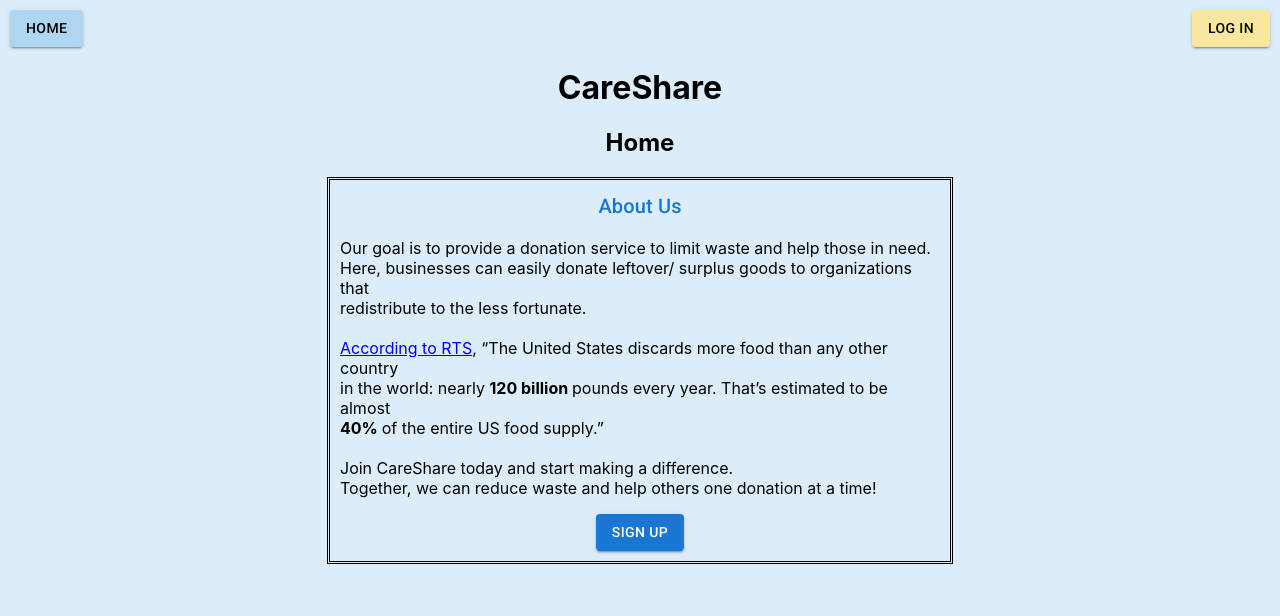
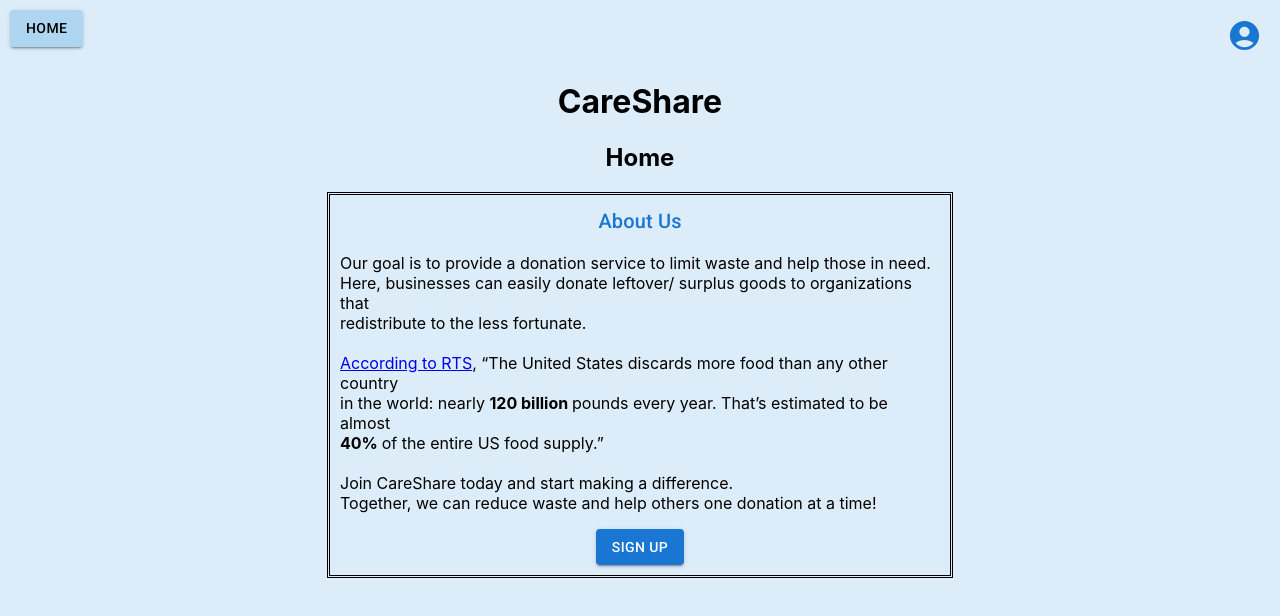
Before and after one commit to marytriny/care-share, a React (Create React App) app: page / in a window 1280 px wide. Shown: the top 616 px of the page. Built offline with nearby package versions, Linux system fonts and the light colour scheme; what react-imask would draw is missing.

Commit message:
added account icon

```diff
--- a/src/App.js
+++ b/src/App.js
@@ -11,17 +11,16 @@ import 'react-toastify/dist/ReactToastify.css';
 import { APP_ROUTE } from './utils/constants';
 import { theme } from './utils/theme';
 import { useUser } from './utils/customHooks';
-import { storeTokenInLocalStorage } from './utils/common';
 
 import Home from './components/Home';
 import Dash from './components/Dash';
 import SignIn from './components/SignIn';
 import SignUp from './components/SignUp';
+import Account from './components/Account';
 
 function App() {
 
   const { authenticated } = useUser();
-  const signOut = () => storeTokenInLocalStorage('');
 
   // useEffect(() => {
   //   console.log('here')
@@ -37,10 +36,7 @@ function App() {
             { authenticated && <Button href={APP_ROUTE.DASH} color='edit' variant='contained'> Dashboard </Button>}
           </div>
           <div align='right'>
-            { authenticated
-              ? (<Button href={APP_ROUTE.HOME} onClick={signOut} color='reports' variant='contained'> Log Out </Button>)
-              : (<Button href={APP_ROUTE.SIGN_IN} color='reports' variant='contained'> Log In </Button>)
-            }
+            <Account/>
           </div>
         </div>
         <h1>CareShare</h1>
--- /dev/null
+++ b/src/components/Account.js
@@ -0,0 +1,56 @@
+// Import packages
+import React from "react"
+import { Menu, ListItem, ListItemText, Tooltip, IconButton, Button } from '@mui/material';
+import AccountCircleIcon from '@mui/icons-material/AccountCircle';
+
+// Local imports
+import { APP_ROUTE } from '../utils/constants';
+import { useUser } from '../utils/customHooks';
+import { storeTokenInLocalStorage } from '../utils/common';
+
+const Account = () => {
+
+  // Variables used to open/close the account menu
+  const [anchorEl, setAnchorEl] = React.useState(null);
+  const openAccount = Boolean(anchorEl);
+
+  const { user, authenticated } = useUser();
+
+  const signOut = () => storeTokenInLocalStorage('');
+
+  return(
+    <div>
+      <Tooltip title="Account">
+        <IconButton onClick={e => setAnchorEl(e.currentTarget)} color="primary">
+          <AccountCircleIcon fontSize="large" />
+        </IconButton>
+      </Tooltip>
+
+      <Menu
+        anchorEl={anchorEl}
+        open={openAccount}
+        onClose={() => setAnchorEl(null)}
+      >
+        { authenticated ? (
+          <>
+            <ListItem>
+              <ListItemText align='center' primary={user.organization} />
+            </ListItem>
+            <ListItem>
+              <Button size="small"> Account </Button>
+            </ListItem>
+            <ListItem>
+              <Button href={APP_ROUTE.HOME} onClick={signOut} size="small"> Sign Out </Button>
+            </ListItem>
+          </>
+        ) : (
+          <>
+            <Button href={APP_ROUTE.SIGN_IN}> Sign In </Button>
+          </>
+        )}
+      </Menu>
+    </div>
+  )
+}
+
+export default Account;
```
